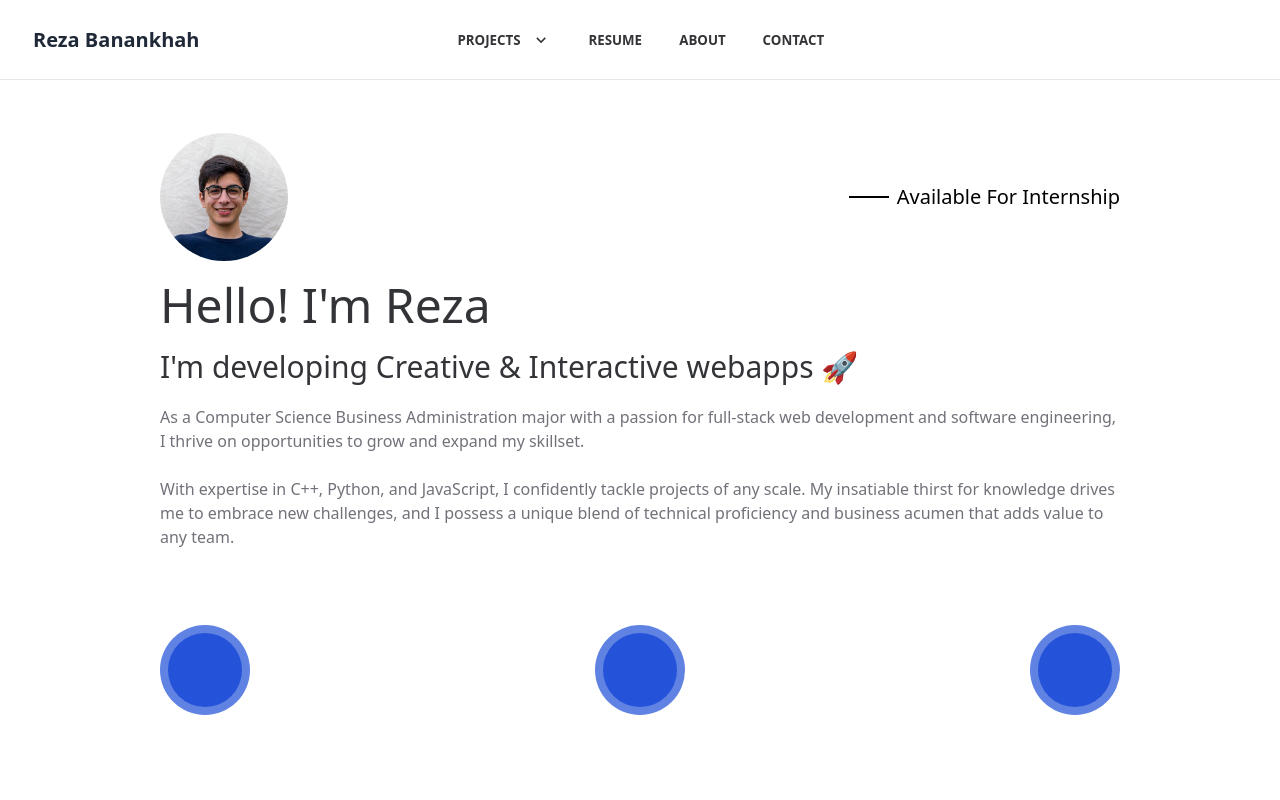
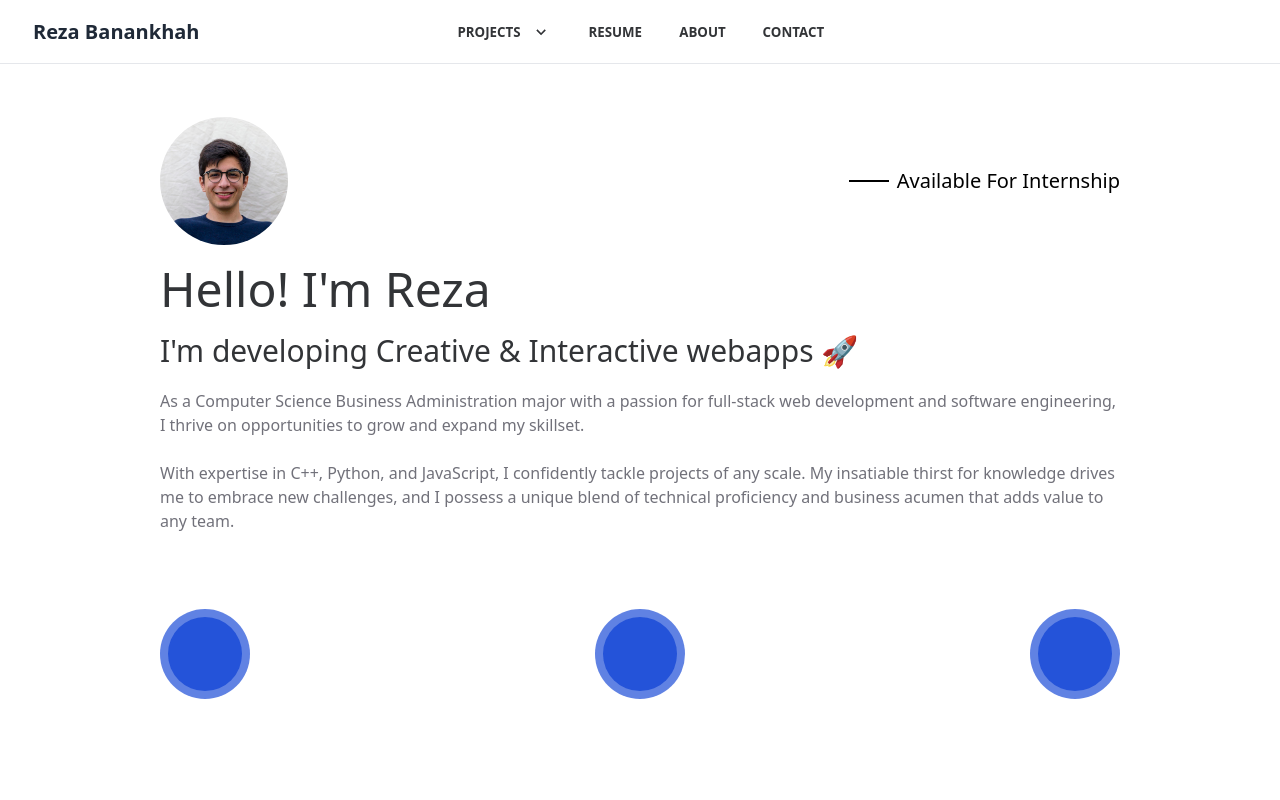
Before and after one commit to rcb123/developer-site, a SvelteKit app: page / in a window 1280 px wide. Shown: the top 800 px of the page. Built offline with nearby package versions, Linux system fonts and the light colour scheme; some icons are missing.

Commit message:
Shortened Navbar

```diff
--- a/src/components/Header.svelte
+++ b/src/components/Header.svelte
@@ -3,7 +3,7 @@
 	import 'iconify-icon';
 </script>
 
-<header class="navbar h-[10vh] border-b bg-base-100">
+<header class="navbar h-[7vh] border-b bg-base-100">
 	<div class="navbar-start">
 		<a href="/" class="btn-ghost btn text-xl normal-case hover:bg-gray-200 hover:text-black">
 			<iconify-icon icon="mdi:code-braces" class="mr-2 text-4xl" />
@@ -11,7 +11,7 @@
 		</a>
 	</div>
 	<nav class="navbar-center hidden lg:flex">
-		<ul class="menu menu-horizontal px-1">
+		<ul class="menu menu-horizontal">
 			<li>
 				<a href="/projects" class="btn-ghost btn hover:bg-gray-200 hover:text-black">
 					Projects
```
